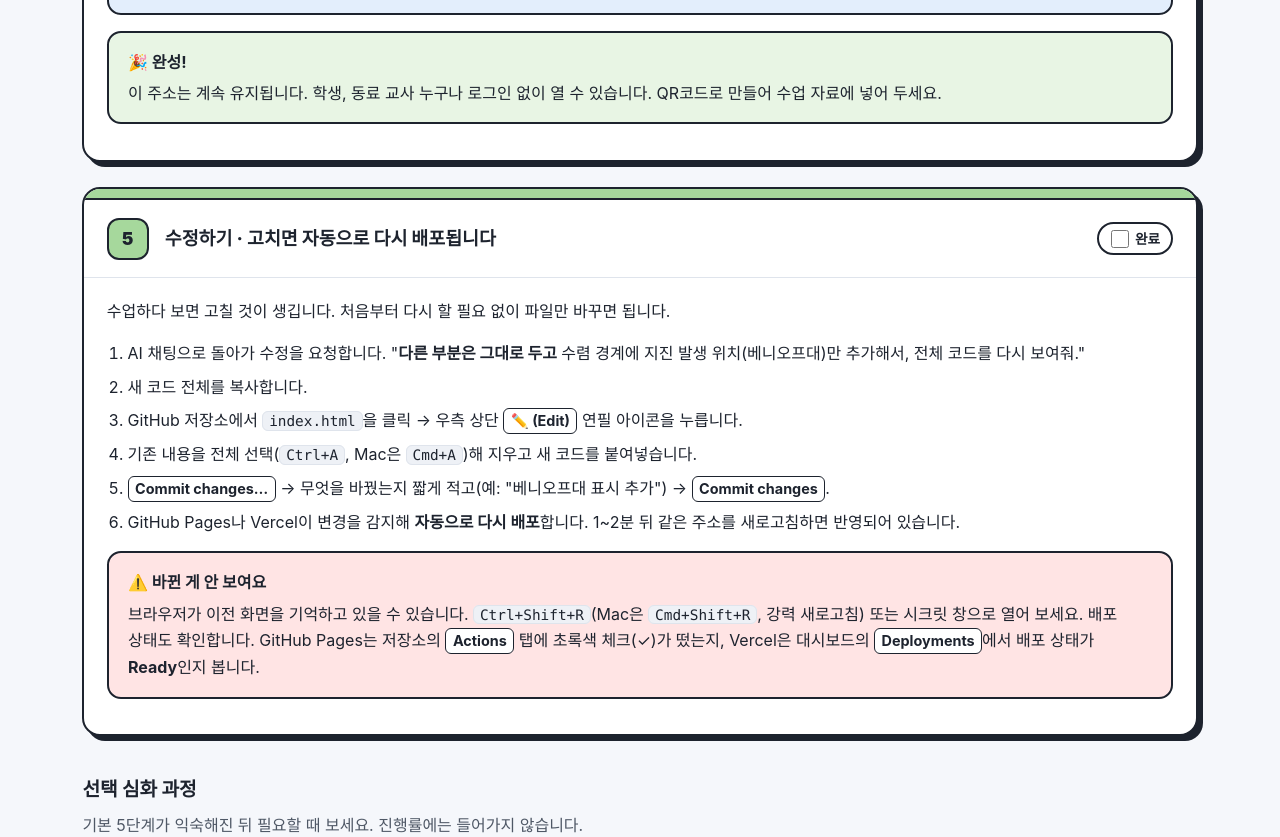
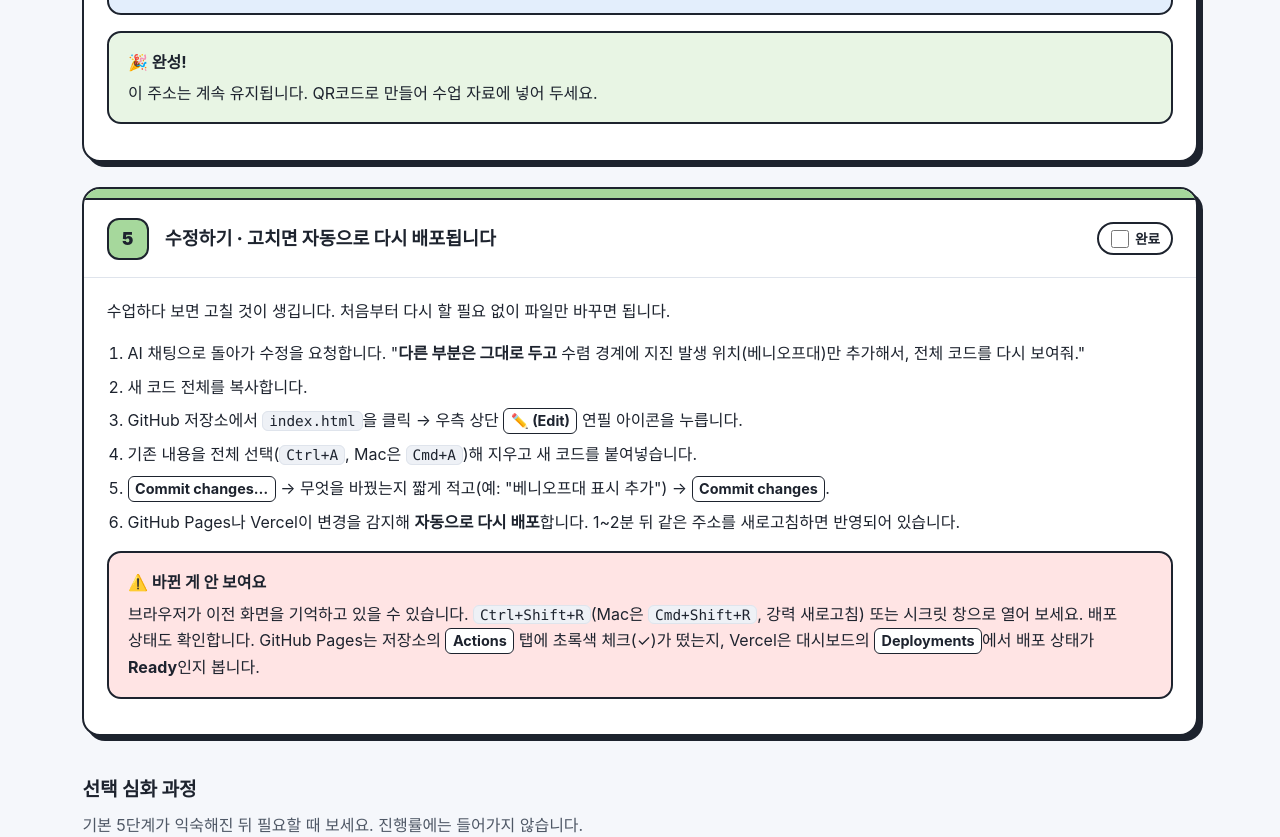
Before and after one commit to earthssaem/vibecoding-guide, a plain HTML site: page index.html in a window 1280 px wide. Shown: the part 11163-12000 px from the top of the page. Drawn offline with Linux system fonts and the light colour scheme; a web font is replaced by a local one.

Commit message:
배포 완성 안내에서 '누구나 로그인 없이 열 수 있습니다' 문장 삭제
Co-Authored-By: Claude Opus 5.5 <noreply@anthropic.com>
Claude-Session: https://claude.ai/code/session_01BGAVftuG5ZxzGUKgArHMhi

```diff
--- a/index.html
+++ b/index.html
@@ -695,7 +695,7 @@ index.html 파일 하나에 HTML, CSS, JavaScript를 모두 넣어서 만들어
             </ol>
             <div class="callout tip"><strong class="title">💡 주소를 예쁘게 바꾸려면</strong><p>Vercel 프로젝트의 <span class="ui">Settings</span> → <span class="ui">Domains</span>에서 <code>원하는이름.vercel.app</code>으로 바꿀 수 있습니다. (이미 누가 쓰는 이름은 안 됩니다.)</p></div>
           </div>
-          <div class="callout ok"><strong class="title">🎉 완성!</strong><p>이 주소는 계속 유지됩니다. 학생, 동료 교사 누구나 로그인 없이 열 수 있습니다. QR코드로 만들어 수업 자료에 넣어 두세요.</p></div>
+          <div class="callout ok"><strong class="title">🎉 완성!</strong><p>이 주소는 계속 유지됩니다. QR코드로 만들어 수업 자료에 넣어 두세요.</p></div>
         </div>
       </div>
 
```
